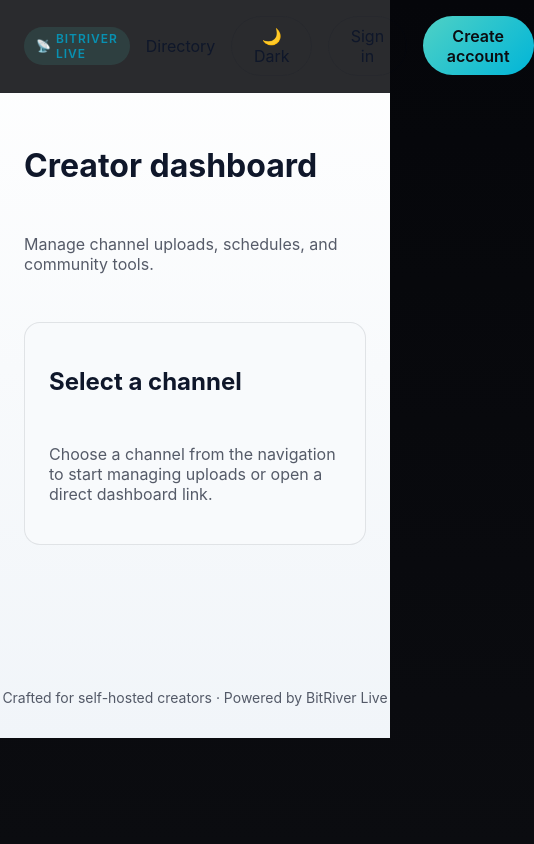
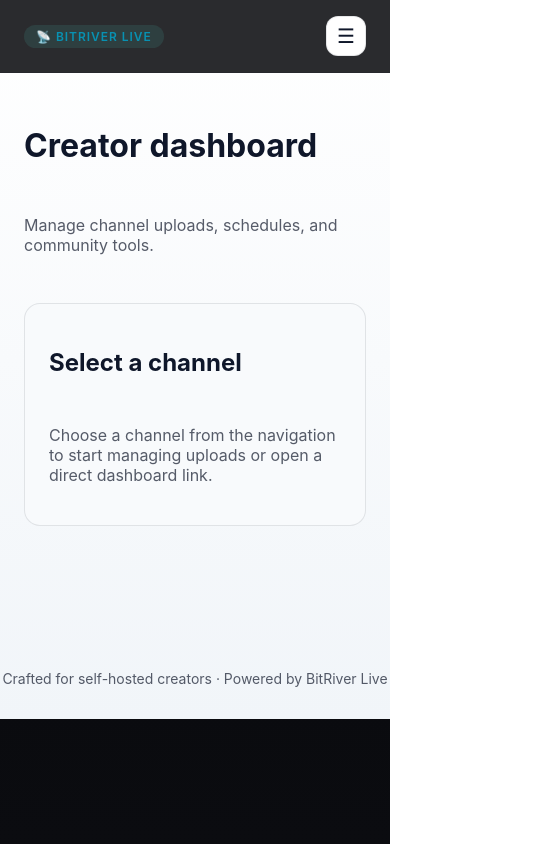
Before and after one commit to ProhibitedTV/BitRiver-Live, a Next.js app in the folder web/viewer/: page /creator in a window 390 px wide. Shown: the whole page, 534 px wide, since content can reach past the window. Built offline with nearby package versions, Linux system fonts and the light colour scheme; no server answers.

Commit message:
feat: add responsive navbar layout for mobile

```diff
--- a/web/viewer/components/Navbar.tsx
+++ b/web/viewer/components/Navbar.tsx
@@ -14,6 +14,7 @@ export function Navbar() {
   const [message, setMessage] = useState<string | undefined>();
   const [theme, setTheme] = useState<"dark" | "light">("dark");
   const [managedChannelId, setManagedChannelId] = useState<string | undefined>();
+  const [menuOpen, setMenuOpen] = useState(false);
 
   useEffect(() => {
     if (typeof window === "undefined") {
@@ -26,6 +27,28 @@ export function Navbar() {
     const setFromQuery = (matches: boolean) => setTheme(matches ? "light" : "dark");
     setFromQuery(query.matches);
     const handler = (event: MediaQueryListEvent) => setFromQuery(event.matches);
+    query.addEventListener("change", handler);
+    return () => {
+      query.removeEventListener("change", handler);
+    };
+  }, []);
+
+  useEffect(() => {
+    if (typeof window === "undefined") {
+      return;
+    }
+    if (!window.matchMedia) {
+      return;
+    }
+    const query = window.matchMedia("(min-width: 640px)");
+    if (query.matches) {
+      setMenuOpen(false);
+    }
+    const handler = (event: MediaQueryListEvent) => {
+      if (event.matches) {
+        setMenuOpen(false);
+      }
+    };
     query.addEventListener("change", handler);
     return () => {
       query.removeEventListener("change", handler);
@@ -81,11 +104,19 @@ export function Navbar() {
     };
   }, [user]);
 
+  useEffect(() => {
+    setMenuOpen(false);
+  }, [mode, user]);
+
   const reset = () => {
     setEmail("");
     setPassword("");
     setDisplayName("");
     setMessage(undefined);
+  };
+
+  const closeMenu = () => {
+    setMenuOpen(false);
   };
 
   const handleSubmit = async (event: FormEvent<HTMLFormElement>) => {
@@ -110,14 +141,28 @@ export function Navbar() {
   return (
     <header className="navbar">
       <div className="navbar-inner">
-        <Link href="/" aria-label="BitRiver Live home" className="badge">
-          <span role="img" aria-hidden>
-            📡
-          </span>
-          BitRiver Live
-        </Link>
-        <nav className="nav-links">
-          <Link href="/">Directory</Link>
+        <div className="navbar-brand">
+          <Link href="/" aria-label="BitRiver Live home" className="badge" onClick={closeMenu}>
+            <span role="img" aria-hidden>
+              📡
+            </span>
+            BitRiver Live
+          </Link>
+          <button
+            className="nav-toggle"
+            type="button"
+            aria-expanded={menuOpen}
+            aria-controls="viewer-nav-menu"
+            aria-label={menuOpen ? "Close navigation menu" : "Open navigation menu"}
+            onClick={() => setMenuOpen((prev) => !prev)}
+          >
+            <span aria-hidden>{menuOpen ? "✕" : "☰"}</span>
+          </button>
+        </div>
+        <nav id="viewer-nav-menu" className={`nav-links${menuOpen ? " nav-links--open" : ""}`}>
+          <Link href="/" onClick={closeMenu}>
+            Directory
+          </Link>
           <button
             className="secondary-button"
             type="button"
@@ -130,11 +175,21 @@ export function Navbar() {
             <>
               <span className="muted">Signed in as {user.displayName}</span>
               {managedChannelId && (
-                <Link href={`/creator/uploads/${managedChannelId}`} className="secondary-button">
+                <Link
+                  href={`/creator/uploads/${managedChannelId}`}
+                  className="secondary-button"
+                  onClick={closeMenu}
+                >
                   Manage channel
                 </Link>
               )}
-              <button className="secondary-button" onClick={() => logout()}>
+              <button
+                className="secondary-button"
+                onClick={() => {
+                  closeMenu();
+                  void logout();
+                }}
+              >
                 Sign out
               </button>
             </>
@@ -145,6 +200,7 @@ export function Navbar() {
                 onClick={() => {
                   reset();
                   setMode("login");
+                  closeMenu();
                 }}
               >
                 Sign in
@@ -154,6 +210,7 @@ export function Navbar() {
                 onClick={() => {
                   reset();
                   setMode("signup");
+                  closeMenu();
                 }}
               >
                 Create account
--- a/web/viewer/styles/globals.css
+++ b/web/viewer/styles/globals.css
@@ -401,12 +401,77 @@ button:focus-visible {
   align-items: center;
   justify-content: space-between;
   gap: 1rem;
+  flex-wrap: wrap;
+}
+
+.navbar-brand {
+  display: flex;
+  align-items: center;
+  justify-content: space-between;
+  gap: 1rem;
 }
 
 .nav-links {
   display: flex;
   align-items: center;
   gap: 1rem;
+}
+
+.nav-toggle {
+  display: none;
+  align-items: center;
+  justify-content: center;
+  width: 2.5rem;
+  height: 2.5rem;
+  border: 1px solid var(--border);
+  border-radius: 0.75rem;
+  background: var(--surface);
+  color: inherit;
+  font-size: 1.25rem;
+}
+
+.nav-links--open {
+  display: flex;
+}
+
+@media (max-width: 639px) {
+  .navbar-inner {
+    flex-direction: column;
+    align-items: stretch;
+  }
+
+  .navbar-brand {
+    width: 100%;
+  }
+
+  .nav-toggle {
+    display: inline-flex;
+  }
+
+  .nav-links {
+    display: none;
+    flex-direction: column;
+    align-items: stretch;
+    gap: 0.75rem;
+    width: 100%;
+    padding-top: 0.5rem;
+  }
+
+  .nav-links.nav-links--open {
+    display: flex;
+  }
+
+  .nav-links > a,
+  .nav-links > button,
+  .nav-links > .muted,
+  .nav-links .secondary-button,
+  .nav-links .primary-button {
+    width: 100%;
+  }
+
+  .nav-links .muted {
+    display: block;
+  }
 }
 
 .channel-stats {
```
Also changed, not shown: 1 other file (tests, documents, lock files or other folders).
